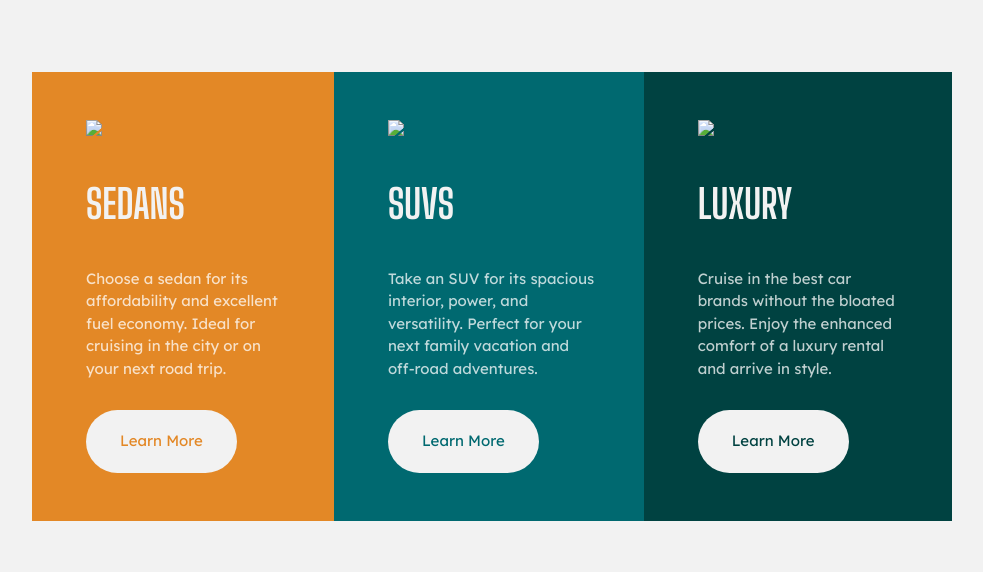
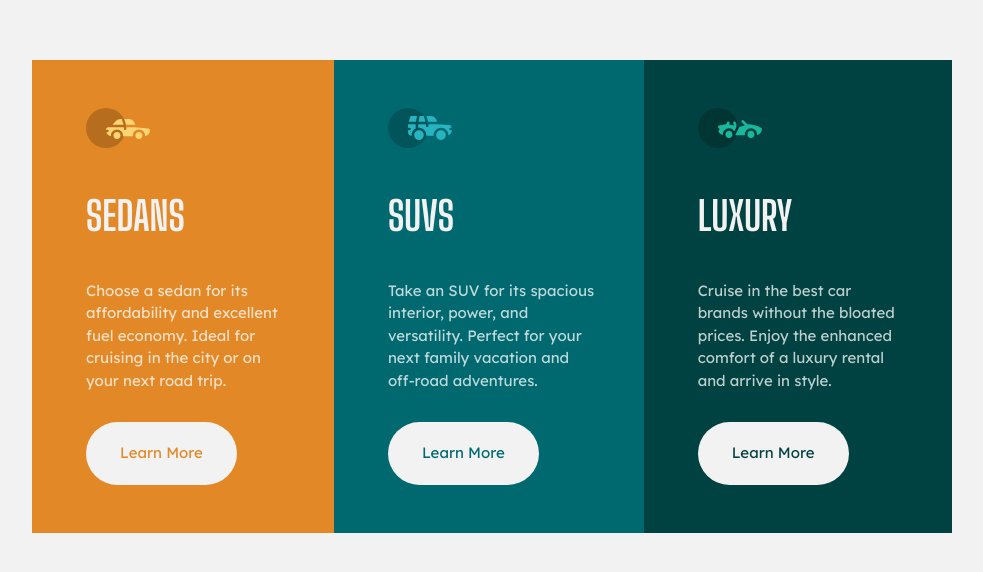
Before and after one commit to hardiksinhvansia/3_column_front_end_mentor, a plain HTML site: page index.html in a window 1280 px wide. Shown: the part 104-676 px from the top of the page, without its empty margins (148-1131 px from the left). Drawn offline with nearby package versions, Linux system fonts and the light colour scheme; files that its build step writes are made by us from their sources; the site is published under a folder, as on GitHub Pages, so addresses that start at the root find nothing.

Commit message:
changes to show images

```diff
--- a/index.html
+++ b/index.html
@@ -14,13 +14,13 @@
 <body>
     <section class="hero">
     <div class="sedan wrapper">
-         <img class="img" src="/images/icon-sedans.svg">
+         <img class="img" src="images/icon-sedans.svg">
         <h1 class="heading">Sedans</h1>
         <p class="dis"> Choose a sedan for its affordability and excellent fuel economy. Ideal for cruising in the city
             or on your next road trip.
         </p>
         <button class="btn">Learn More</button>
-    </div><div class="suv wrapper"> <img class="img" src="/images/icon-suvs.svg">
+    </div><div class="suv wrapper"> <img class="img" src="images/icon-suvs.svg">
         <h1 class="heading">SUVs</h1>
         <p class="dis">
             Take an SUV for its spacious interior, power, and versatility. Perfect for your next family vacation
@@ -28,7 +28,7 @@
         </p>
         <button class="btn">Learn More</button>
     </div>
-    <div class="luxury wrapper"> <img class="img" src="/images/icon-luxury.svg">
+    <div class="luxury wrapper"> <img class="img" src="images/icon-luxury.svg">
         <h1 class="heading">Luxury</h1>
         <p class="dis">
             Cruise in the best car brands without the bloated prices. Enjoy the enhanced comfort of a luxury
```
